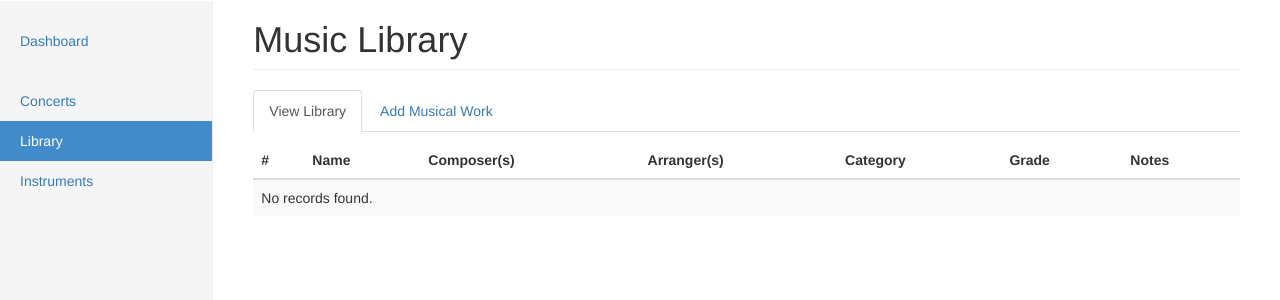
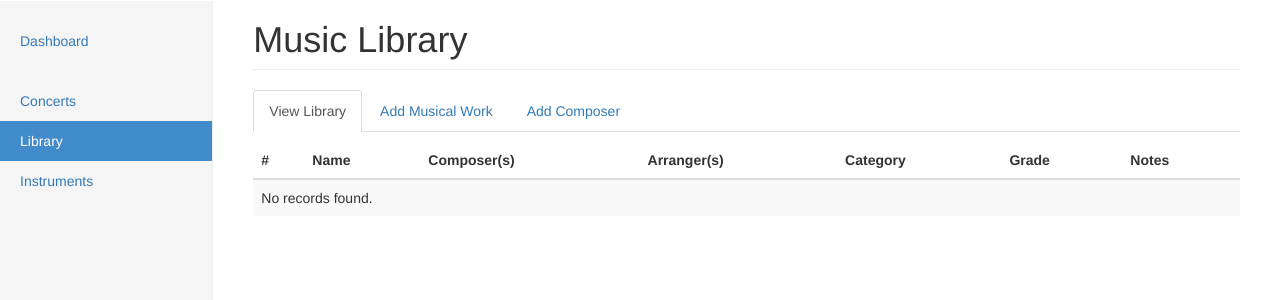
Before and after one commit to PPTCB/pptcb-website, a Django app: page /members/music/library in a window 1280 px wide. Shown: the part 50-350 px from the top of the page. Run offline with Django 3.2, Linux system fonts and the light colour scheme; data that the repository does not hold is empty; some libraries are stand-ins or nearby versions.

Commit message:
Add composer form

```diff
--- a/music/templates/members/music/library.html
+++ b/music/templates/members/music/library.html
@@ -13,6 +13,9 @@
             </li>
             <li role="presentation">
                 <a href="#add-work" aria-controls="add-work" role="tab" data-toggle="tab">Add Musical Work</a>
+            </li>
+            <li role="presentation">
+                <a href="#add-composer" aria-controls="add-composer" role="tab" data-toggle="tab">Add Composer</a>
             </li>
         </ul>
 
@@ -139,6 +142,35 @@
                     </div>
                 </form>
             </div>
+            <div role="tabpanel" class="tab-pane" id="add-composer">
+                <form>
+                    <div class="row">
+                        <div class="col-md-2">
+                            <div class="form-group">
+                                <label for="add_composer_first_name">First Name</label>
+                                <input type="input" class="form-control" id="add_composer_first_name"">
+                            </div>
+                        </div>
+                        <div class="col-md-2">
+                            <div class="form-group">
+                                <label for="add_composer_middle_name">Middle Name</label>
+                                <input type="input" class="form-control" id="add_composer_middle_name"">
+                            </div>
+                        </div>
+                        <div class="col-md-2">
+                            <div class="form-group">
+                                <label for="add_composer_last_name">Last Name</label>
+                                <input type="input" class="form-control" id="add_composer_last_name"">
+                            </div>
+                        </div>
+                    </div>
+                    <div class="row">
+                        <div class="col-md-12">
+                            <button type="submit" class="btn btn-primary">Add New Composer</button>
+                        </div>
+                    </div>
+                </form>
+            </div>
         </div>
     </div>
 {% endblock %}
```
